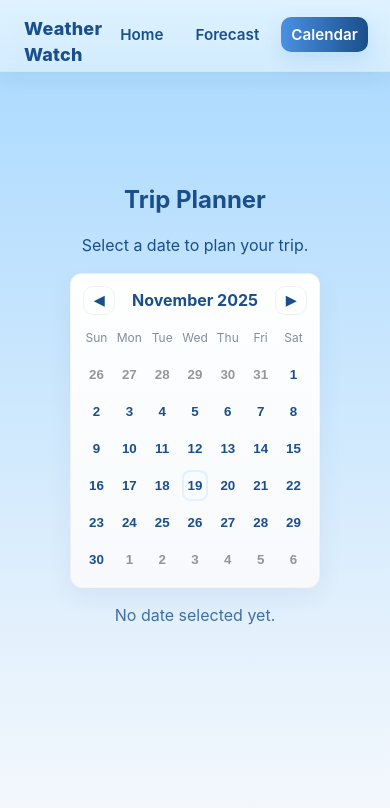
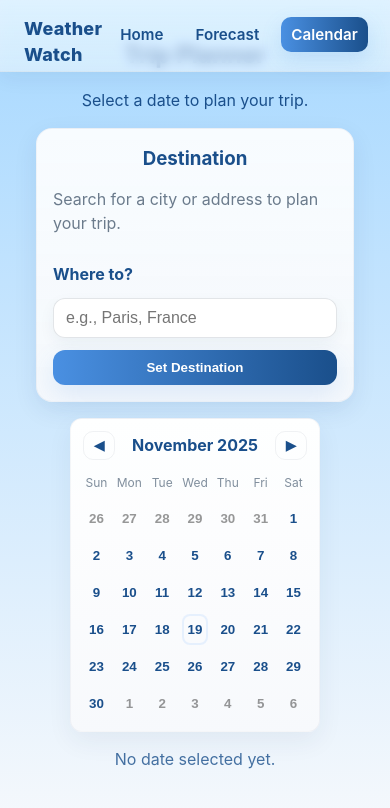
Before and after one commit to Haileyboo111/WeatherWatchApp, a React (Vite) app in the folder WeatherWatch/: page /trip-planner in a window 390 px wide. Shown: the top 808 px of the page. Built offline with nearby package versions, Linux system fonts and the light colour scheme.

Commit message:
Added a destination input
Added trip planner destination lookup with geocoded forecasts

```diff
--- /dev/null
+++ b/WeatherWatch/src/TripPlanner.css
@@ -0,0 +1,86 @@
+.trip-card {
+  margin-top: 12px;
+  text-align: left;
+}
+
+.trip-card__header {
+  display: flex;
+  align-items: center;
+  justify-content: space-between;
+  gap: 10px;
+  flex-wrap: wrap;
+}
+
+.trip-destination {
+  display: flex;
+  align-items: flex-end;
+  gap: 12px;
+  margin-top: 12px;
+  flex-wrap: wrap;
+}
+
+.trip-destination__label {
+  font-weight: 700;
+  color: var(--sky-deep);
+}
+
+.trip-input {
+  flex: 1;
+  min-width: 220px;
+  padding: 10px 12px;
+  border-radius: 12px;
+  border: 1px solid rgba(20,40,70,0.12);
+  background: rgba(255,255,255,0.95);
+  box-shadow: 0 6px 16px rgba(27,50,85,0.05);
+  font-size: 1rem;
+  color: var(--sky-deep);
+}
+
+.trip-input:focus {
+  outline: 3px solid rgba(74,144,226,0.18);
+  border-color: transparent;
+}
+
+.trip-action {
+  padding: 10px 14px;
+  border-radius: 12px;
+  background: linear-gradient(90deg, var(--sky-primary), var(--sky-deep));
+  color: white;
+  border: none;
+  cursor: pointer;
+  font-weight: 700;
+  box-shadow: 0 10px 26px rgba(74,144,226,0.14);
+  transition: transform .12s ease, box-shadow .12s ease;
+}
+
+.trip-action:hover:enabled {
+  transform: translateY(-2px);
+  box-shadow: 0 12px 28px rgba(74,144,226,0.18);
+}
+
+.trip-action:disabled {
+  opacity: 0.7;
+  cursor: not-allowed;
+}
+
+.trip-destination__pill {
+  display: inline-flex;
+  align-items: center;
+  gap: 6px;
+  padding: 8px 12px;
+  background: rgba(74,144,226,0.1);
+  color: var(--sky-deep);
+  border-radius: 999px;
+  font-weight: 700;
+}
+
+@media (max-width: 540px) {
+  .trip-destination {
+    flex-direction: column;
+    align-items: stretch;
+  }
+
+  .trip-card__header {
+    align-items: flex-start;
+  }
+}
--- a/WeatherWatch/src/TripPlanner.jsx
+++ b/WeatherWatch/src/TripPlanner.jsx
@@ -1,13 +1,14 @@
 import React, { useState } from 'react';
 import Calendar from './Calendar';
 import './Calendar.css';
-import { getWeatherOverview, getForecast, getDailyAggregation } from './api/openweather';
+import './TripPlanner.css';
+import { getDailyAggregation, geocodeLocation } from './api/openweather';
 
 // convert kelvin to fahrenheit
 const kelvinToFahrenheit = (k) => +(((k - 273.15) * 9) / 5 + 32).toFixed(0);
 
-
 // convert wind degrees (0-360) to cardinal directions (N, S, E, W, etc.)
+// keeps the UI human readable
 const degToCardinal = (deg) => {
   const directions = ['N', 'NE', 'E', 'SE', 'S', 'SW', 'W', 'NW'];
   return directions[Math.round(deg / 45) % 8];
@@ -15,7 +16,6 @@ const degToCardinal = (deg) => {
 
 // format the raw weather JSON from the API into a user-friendly structure
 const formatWeather = (data, selectedDate) => {
-
   if (!data) return null;
 
   return {
@@ -52,27 +52,70 @@ function Forecast() {
   // state to store the weather data, loading status, and any errors with the API
   const [weatherData, setWeatherData] = useState(null);
   const [loading, setLoading] = useState(false);
+  const [locationLoading, setLocationLoading] = useState(false);
   const [error, setError] = useState(null);
+  const [destinationInput, setDestinationInput] = useState('');
+  const [selectedPlace, setSelectedPlace] = useState(null);
 
-  // called when the user selects a date in the calendar
-  const handleDateChange = async (date) => {
-    // update selected date state, reset previous weather info/errors, show loading state
-    setSelectedDate(date);
+  // look up coordinates for the user-entered destination
+  const handleDestinationSearch = async (event) => {
+    event.preventDefault();
+    const query = destinationInput.trim();
+    if (!query) {
+      setError('Please enter a destination.');
+      return;
+    }
+
+    setError(null);
     setWeatherData(null);
+    setLocationLoading(true);
+
+    try {
+      const result = await geocodeLocation(query);
+      if (!result) {
+        setSelectedPlace(null);
+        setError('No locations found for that search.');
+        return;
+      }
+
+      const label = [result.name, result.state, result.country].filter(Boolean).join(', ');
+      const place = { name: label, lat: result.lat, lon: result.lon };
+      setSelectedPlace(place);
+
+      // if a date is already selected, refresh the weather for the new destination
+      if (selectedDate) {
+        await handleDateChange(selectedDate, place);
+      }
+    } catch (err) {
+      console.error(err);
+      setSelectedPlace(null);
+      setError('Could not look up that destination.');
+    } finally {
+      setLocationLoading(false);
+    }
+  };
+
+// called when the user selects a date in the calendar
+const handleDateChange = async (date, place = selectedPlace) => {
+  // update selected date state, reset previous weather info/errors, show loading state
+  setSelectedDate(date);
+  setWeatherData(null);
     setError(null);
+
+    if (!place) {
+      setError('Please choose a destination first.');
+      return;
+    }
+
     setLoading(true);
 
     try {
-      // placeholder lat/lon for now (new york city)
-      const lat = 40.7128;
-      const lon = -74.0060;
-
       // convert the date to YYYY-MM-DD format for API request
       const pad = (n) => n.toString().padStart(2, '0');
       const dateString = `${date.getFullYear()}-${pad(date.getMonth()+1)}-${pad(date.getDate())}`;
 
       // fetch daily weather aggregation for the selected date
-      const daily = await getDailyAggregation(lat, lon, dateString);
+      const daily = await getDailyAggregation(place.lat, place.lon, dateString);
       setWeatherData(daily);
     } catch (err) {
       console.error(err);
@@ -88,6 +131,32 @@ function Forecast() {
     <section className="page">
       <h2>Trip Planner</h2>
       <p>Select a date to plan your trip.</p>
+
+      <div className="card trip-card">
+        <div className="trip-card__header">
+          <div>
+            <h3>Destination</h3>
+            <p className="muted">Search for a city or address to plan your trip.</p>
+          </div>
+          {selectedPlace && <span className="trip-destination__pill">Selected: {selectedPlace.name}</span>}
+        </div>
+        <form className="trip-destination" onSubmit={handleDestinationSearch}>
+          <label className="trip-destination__label" htmlFor="destination-input">
+            Where to?
+          </label>
+          <input
+            id="destination-input"
+            className="trip-input"
+            type="text"
+            placeholder="e.g., Paris, France"
+            value={destinationInput}
+            onChange={(e) => setDestinationInput(e.target.value)}
+          />
+          <button type="submit" className="trip-action" disabled={locationLoading}>
+            {locationLoading ? 'Searching...' : 'Set Destination'}
+          </button>
+        </form>
+      </div>
 
       {/* calendar centered on the page */}
       <div style={{ display: 'flex', justifyContent: 'center', marginTop: 16 }}>
@@ -119,8 +188,11 @@ function Forecast() {
             return (
               <div>
                 <h3>Weather for {info.date}</h3>
+                {selectedPlace && (
+                  <p className="muted" style={{ marginTop: 4 }}>Destination: {selectedPlace.name}</p>
+                )}
                 <p>
-                  Temperature: {info.temperature.min}–{info.temperature.max}°F<br/>
+                  Temperature: {info.temperature.min}°F - {info.temperature.max}°F<br/>
                   Morning: {info.temperature.morning}°F<br/>
                   Afternoon: {info.temperature.afternoon}°F<br/>
                   Evening: {info.temperature.evening}°F<br/>
--- a/WeatherWatch/src/api/openweather.js
+++ b/WeatherWatch/src/api/openweather.js
@@ -27,3 +27,11 @@ export async function getWeatherOverview(lat, lon) {
   const res = await axios.get(url);
   return res.data;
 }
+
+// geocode a user-entered place name into coordinates
+export async function geocodeLocation(query) {
+  const url = `https://api.openweathermap.org/geo/1.0/direct?q=${encodeURIComponent(query)}&limit=1&appid=${api_key}`;
+  const res = await axios.get(url);
+  if (!res.data || res.data.length === 0) return null;
+  return res.data[0];
+}
```
Also changed, not shown: 1 other file (tests, documents, lock files or other folders).
